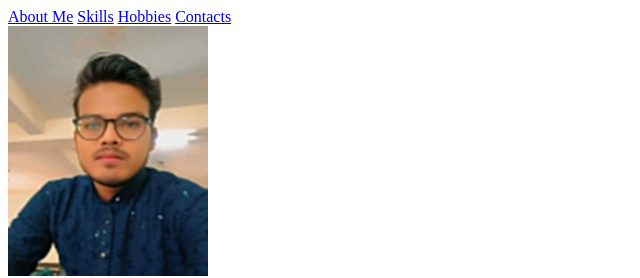
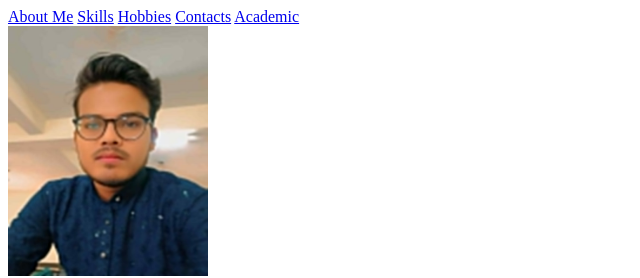
Before and after one commit to jack27max/myportfolio, a plain HTML site: page index.html in a window 1280 px wide. Shown: the top 278 px of the page, 0-640 px from the left. Drawn offline with Linux system fonts and the light colour scheme.

Commit message:
Update index.html

```diff
--- a/index.html
+++ b/index.html
@@ -13,6 +13,7 @@
             <a href="#skl">Skills</a>
             <a href="#hbs">Hobbies</a>
             <a href="#foot">Contacts</a>
+            <a href="#">Academic</a>
         </nav>
     </header>
 <section id="am" class="about me">
```
